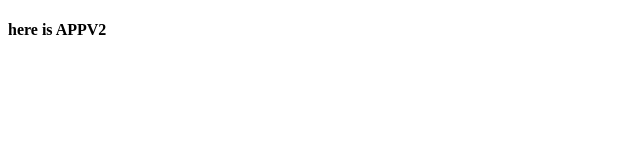
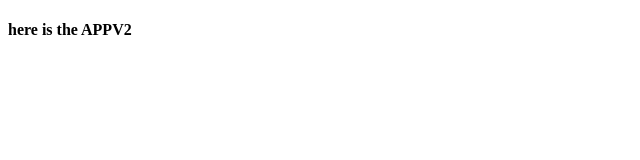
Before and after one commit to Manhar-Dangar/canary-cicd, a plain HTML site: page appv2/site/index.html in a window 1280 px wide. Shown: the full height of the page, 0-640 px from the left. Drawn offline with Linux system fonts and the light colour scheme.

Commit message:
Update index.html

```diff
--- a/appv2/site/index.html
+++ b/appv2/site/index.html
@@ -1,6 +1,6 @@
 <!DOCTYPE html>
 <html>
     <body>
-        <h4>here is APPV2</h4>
+        <h4>here is the APPV2</h4>
     <body>
 </html>
```
